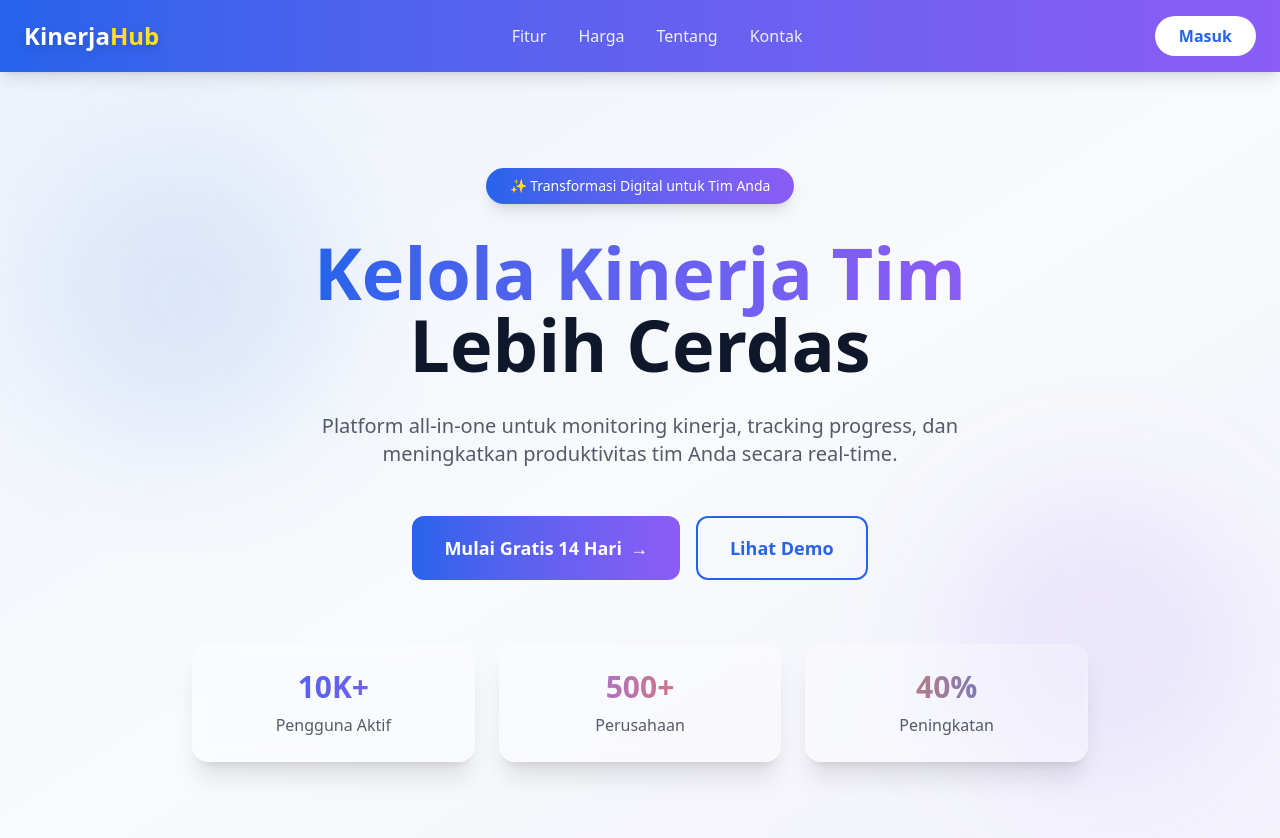
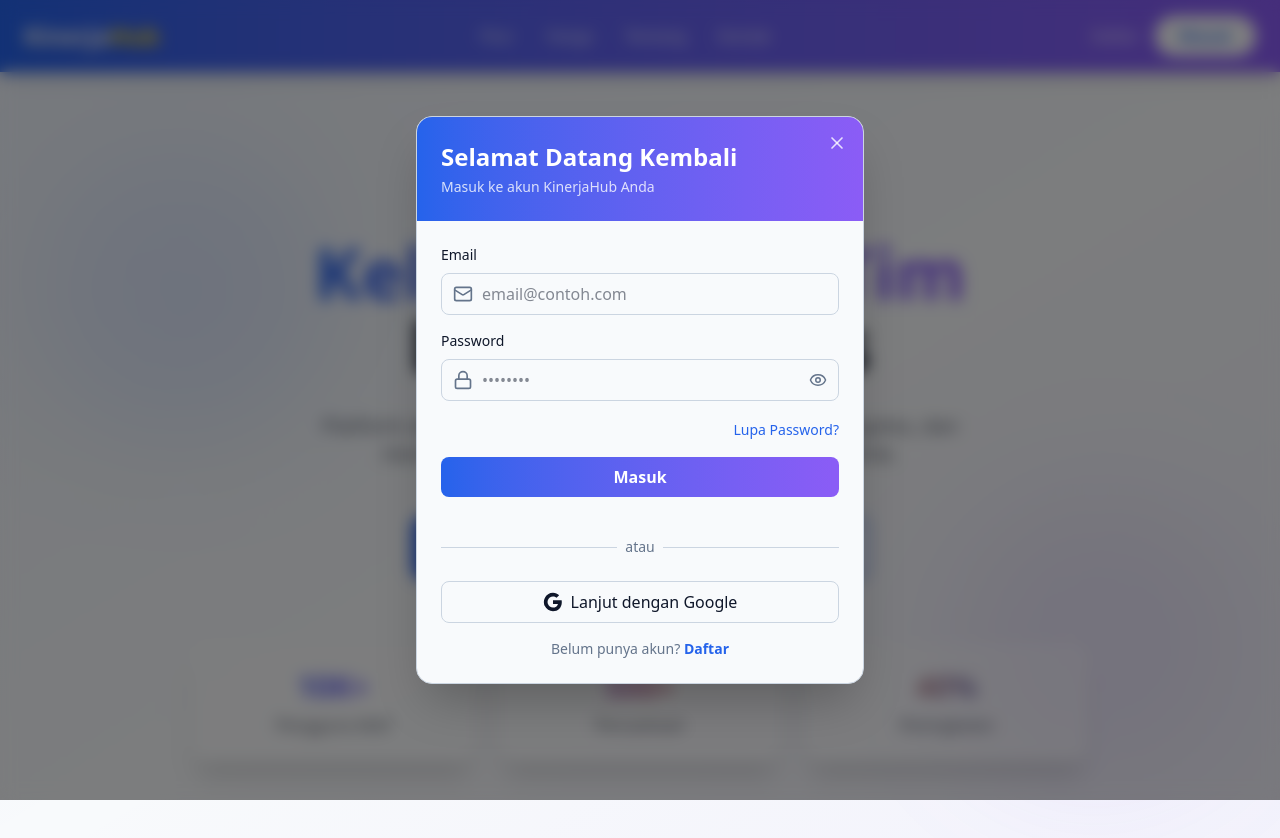
Before and after one commit to RIzkiPD3/kinerjahub-fe, a React (Vite) app: page / in a window 1280 px wide. Both pictures are taken after a click on the button "Masuk". Shown: the top 838 px of the page. Built offline with nearby package versions, Linux system fonts and the light colour scheme.

Commit message:
feat: login & register modal

```diff
--- /dev/null
+++ b/src/components/auth/AuthModal.tsx
@@ -0,0 +1,195 @@
+import { useState } from "react";
+import { X, Mail, Lock, User, Eye, EyeOff } from "lucide-react";
+
+interface AuthModalProps {
+  isOpen: boolean;
+  onClose: () => void;
+}
+
+const AuthModal = ({ isOpen, onClose }: AuthModalProps) => {
+  const [isLogin, setIsLogin] = useState(true);
+  const [showPassword, setShowPassword] = useState(false);
+  const [formData, setFormData] = useState({
+    name: "",
+    email: "",
+    password: "",
+  });
+
+  if (!isOpen) return null;
+
+  const handleSubmit = (e: React.FormEvent) => {
+    e.preventDefault();
+    // Handle login/register logic here
+    console.log(isLogin ? "Login" : "Register", formData);
+  };
+
+  const handleChange = (e: React.ChangeEvent<HTMLInputElement>) => {
+    setFormData({
+      ...formData,
+      [e.target.name]: e.target.value,
+    });
+  };
+
+  return (
+    <>
+      {/* Backdrop */}
+      <div
+        className="fixed inset-0 bg-black/50 backdrop-blur-sm z-50"
+        onClick={onClose}
+      />
+
+      {/* Modal */}
+      <div className="fixed left-1/2 top-1/2 -translate-x-1/2 -translate-y-1/2 w-full max-w-md z-50">
+        <div className="bg-background rounded-2xl shadow-2xl border border-border overflow-hidden">
+          {/* Header */}
+          <div className="relative bg-linear-to-r from-primary to-secondary p-6">
+            <button
+              onClick={onClose}
+              className="absolute right-4 top-4 text-white/80 hover:text-white transition-colors"
+            >
+              <X size={20} />
+            </button>
+            <h2 className="text-2xl font-bold text-white">
+              {isLogin ? "Selamat Datang Kembali" : "Buat Akun Baru"}
+            </h2>
+            <p className="text-white/80 text-sm mt-1">
+              {isLogin
+                ? "Masuk ke akun KinerjaHub Anda"
+                : "Daftar untuk mulai menggunakan KinerjaHub"}
+            </p>
+          </div>
+
+          {/* Form */}
+          <form onSubmit={handleSubmit} className="p-6 space-y-4">
+            {!isLogin && (
+              <div>
+                <label className="block text-sm font-medium text-foreground mb-2">
+                  Nama Lengkap
+                </label>
+                <div className="relative">
+                  <User className="absolute left-3 top-1/2 -translate-y-1/2 text-muted-foreground w-5 h-5" />
+                  <input
+                    type="text"
+                    name="name"
+                    value={formData.name}
+                    onChange={handleChange}
+                    className="w-full pl-10 pr-4 py-2 border border-border rounded-lg focus:outline-none focus:ring-2 focus:ring-primary/50 bg-background"
+                    placeholder="John Doe"
+                    required={!isLogin}
+                  />
+                </div>
+              </div>
+            )}
+
+            <div>
+              <label className="block text-sm font-medium text-foreground mb-2">
+                Email
+              </label>
+              <div className="relative">
+                <Mail className="absolute left-3 top-1/2 -translate-y-1/2 text-muted-foreground w-5 h-5" />
+                <input
+                  type="email"
+                  name="email"
+                  value={formData.email}
+                  onChange={handleChange}
+                  className="w-full pl-10 pr-4 py-2 border border-border rounded-lg focus:outline-none focus:ring-2 focus:ring-primary/50 bg-background"
+                  placeholder="email@contoh.com"
+                  required
+                />
+              </div>
+            </div>
+
+            <div>
+              <label className="block text-sm font-medium text-foreground mb-2">
+                Password
+              </label>
+              <div className="relative">
+                <Lock className="absolute left-3 top-1/2 -translate-y-1/2 text-muted-foreground w-5 h-5" />
+                <input
+                  type={showPassword ? "text" : "password"}
+                  name="password"
+                  value={formData.password}
+                  onChange={handleChange}
+                  className="w-full pl-10 pr-12 py-2 border border-border rounded-lg focus:outline-none focus:ring-2 focus:ring-primary/50 bg-background"
+                  placeholder="••••••••"
+                  required
+                />
+                <button
+                  type="button"
+                  onClick={() => setShowPassword(!showPassword)}
+                  className="absolute right-3 top-1/2 -translate-y-1/2 text-muted-foreground hover:text-foreground"
+                >
+                  {showPassword ? <EyeOff size={18} /> : <Eye size={18} />}
+                </button>
+              </div>
+            </div>
+
+            {isLogin && (
+              <div className="text-right">
+                <a href="#" className="text-sm text-primary hover:underline">
+                  Lupa Password?
+                </a>
+              </div>
+            )}
+
+            <button
+              type="submit"
+              className="w-full bg-linear-to-r from-primary to-secondary text-white py-2 rounded-lg font-semibold hover:shadow-lg hover:scale-[1.02] transition-all"
+            >
+              {isLogin ? "Masuk" : "Daftar"}
+            </button>
+
+            <div className="relative my-6">
+              <div className="absolute inset-0 flex items-center">
+                <div className="w-full border-t border-border"></div>
+              </div>
+              <div className="relative flex justify-center text-sm">
+                <span className="px-2 bg-background text-muted-foreground">
+                  atau
+                </span>
+              </div>
+            </div>
+
+            <button
+              type="button"
+              className="w-full border border-border py-2 rounded-lg font-medium hover:bg-muted transition-colors flex items-center justify-center gap-2"
+            >
+              <svg className="w-5 h-5" viewBox="0 0 24 24">
+                <path
+                  fill="currentColor"
+                  d="M22.56 12.25c0-.78-.07-1.53-.2-2.25H12v4.26h5.92c-.26 1.37-1.04 2.53-2.21 3.31v2.77h3.57c2.08-1.92 3.28-4.74 3.28-8.09z"
+                />
+                <path
+                  fill="currentColor"
+                  d="M12 23c2.97 0 5.46-.98 7.28-2.66l-3.57-2.77c-.98.66-2.23 1.06-3.71 1.06-2.86 0-5.29-1.93-6.16-4.53H2.18v2.84C3.99 20.53 7.7 23 12 23z"
+                />
+                <path
+                  fill="currentColor"
+                  d="M5.84 14.09c-.22-.66-.35-1.36-.35-2.09s.13-1.43.35-2.09V7.07H2.18C1.43 8.55 1 10.22 1 12s.43 3.45 1.18 4.93l2.85-2.22.81-.62z"
+                />
+                <path
+                  fill="currentColor"
+                  d="M12 5.38c1.62 0 3.06.56 4.21 1.64l3.15-3.15C17.45 2.09 14.97 1 12 1 7.7 1 3.99 3.47 2.18 7.07l3.66 2.84c.87-2.6 3.3-4.53 6.16-4.53z"
+                />
+              </svg>
+              Lanjut dengan Google
+            </button>
+
+            <p className="text-center text-sm text-muted-foreground">
+              {isLogin ? "Belum punya akun? " : "Sudah punya akun? "}
+              <button
+                type="button"
+                onClick={() => setIsLogin(!isLogin)}
+                className="text-primary font-semibold hover:underline"
+              >
+                {isLogin ? "Daftar" : "Masuk"}
+              </button>
+            </p>
+          </form>
+        </div>
+      </div>
+    </>
+  );
+};
+
+export default AuthModal;
--- a/src/components/layout/Navbar.tsx
+++ b/src/components/layout/Navbar.tsx
@@ -1,5 +1,11 @@
+import { useState } from "react";
+import AuthModal from "../auth/authModal";
+
 const Navbar = () => {
+  const [isAuthModalOpen, setIsAuthModalOpen] = useState(false);
+
   return (
+    <>
       <nav className="w-full bg-linear-to-r from-(--color-primary) to-(--color-secondary) shadow-lg">
         <div className="w-full px-6 py-4">
           <div className="flex justify-between items-center">
@@ -10,29 +16,54 @@
 
             {/* Menu tengah */}
             <div className="hidden md:flex items-center space-x-8">
-            <a href="#fitur" className="text-white/90 hover:text-white font-medium transition-all hover:scale-105">
+              <a
+                href="#fitur"
+                className="text-white/90 hover:text-white font-medium transition-all hover:scale-105"
+              >
                 Fitur
               </a>
-            <a href="#harga" className="text-white/90 hover:text-white font-medium transition-all hover:scale-105">
+              <a
+                href="#harga"
+                className="text-white/90 hover:text-white font-medium transition-all hover:scale-105"
+              >
                 Harga
               </a>
-            <a href="#tentang" className="text-white/90 hover:text-white font-medium transition-all hover:scale-105">
+              <a
+                href="#tentang"
+                className="text-white/90 hover:text-white font-medium transition-all hover:scale-105"
+              >
                 Tentang
               </a>
-            <a href="#kontak" className="text-white/90 hover:text-white font-medium transition-all hover:scale-105">
+              <a
+                href="#kontak"
+                className="text-white/90 hover:text-white font-medium transition-all hover:scale-105"
+              >
                 Kontak
               </a>
             </div>
 
             {/* Tombol Masuk */}
             <div className="flex items-center space-x-4">
-            <button className="bg-white text-(--color-primary) px-6 py-2 rounded-full font-semibold hover:shadow-lg hover:scale-105 transition-all">
+              <button className="hidden md:block text-white/90 hover:text-white font-medium">
+                Daftar
+              </button>
+              <button
+                onClick={() => setIsAuthModalOpen(true)}
+                className="bg-white text-(--color-primary) px-6 py-2 rounded-full font-semibold hover:shadow-lg hover:scale-105 transition-all"
+              >
                 Masuk
               </button>
             </div>
           </div>
         </div>
       </nav>
+
+      {/* Auth Modal */}
+      <AuthModal
+        isOpen={isAuthModalOpen}
+        onClose={() => setIsAuthModalOpen(false)}
+      />
+    </>
   );
 };
 
--- a/src/index.css
+++ b/src/index.css
@@ -8,6 +8,7 @@
   --color-secondary: #8b5cf6;
   --color-accent: #f97316;
   --color-muted: #e2e8f0;
+  --color-muted-foreground: #64748b;
   --color-border: #cbd5e1;
   --color-card: #ffffff;
 }
@@ -20,6 +21,7 @@
   --color-secondary: #a78bfa;
   --color-accent: #fb923c;
   --color-muted: #1e293b;
+  --color-muted-foreground: #94a3b8;
   --color-border: #334155;
   --color-card: #111827;
 }
```
Lines whose indentation alone changed are shown as unchanged.
